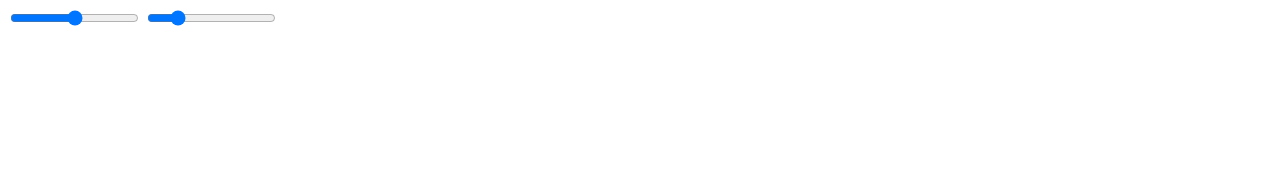
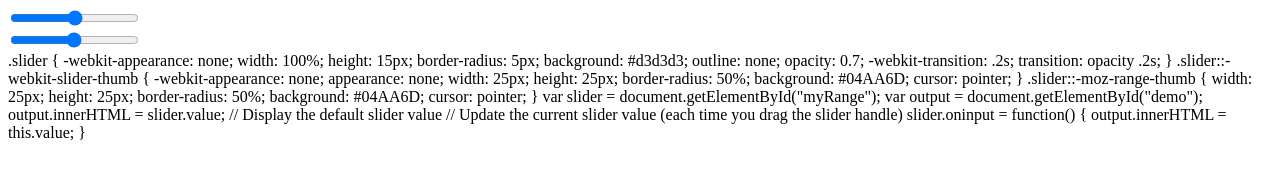
Before and after one commit to MintBlue1/Notion, a plain HTML site: page slider.html in a window 1280 px wide. Drawn offline with Linux system fonts and the light colour scheme.

Commit message:
Update slider.html

```diff
--- a/slider.html
+++ b/slider.html
@@ -3,7 +3,47 @@
 
 <input type="range"/>
 
-<input class="slider" value="20" min="0" max="100" name="rangeslider" type="range" />
+<div class="slidecontainer">
+  <input type="range" min="1" max="100" value="50" class="slider" id="myRange">
+</div>
 
+  .slider {
+  -webkit-appearance: none;
+  width: 100%;
+  height: 15px;
+  border-radius: 5px;
+  background: #d3d3d3;
+  outline: none;
+  opacity: 0.7;
+  -webkit-transition: .2s;
+  transition: opacity .2s;
+}
+
+.slider::-webkit-slider-thumb {
+  -webkit-appearance: none;
+  appearance: none;
+  width: 25px;
+  height: 25px;
+  border-radius: 50%;
+  background: #04AA6D;
+  cursor: pointer;
+}
+
+.slider::-moz-range-thumb {
+  width: 25px;
+  height: 25px;
+  border-radius: 50%;
+  background: #04AA6D;
+  cursor: pointer;
+}
+
+var slider = document.getElementById("myRange");
+var output = document.getElementById("demo");
+output.innerHTML = slider.value; // Display the default slider value
+
+// Update the current slider value (each time you drag the slider handle)
+slider.oninput = function() {
+  output.innerHTML = this.value;
+}
 
 </html>
```
